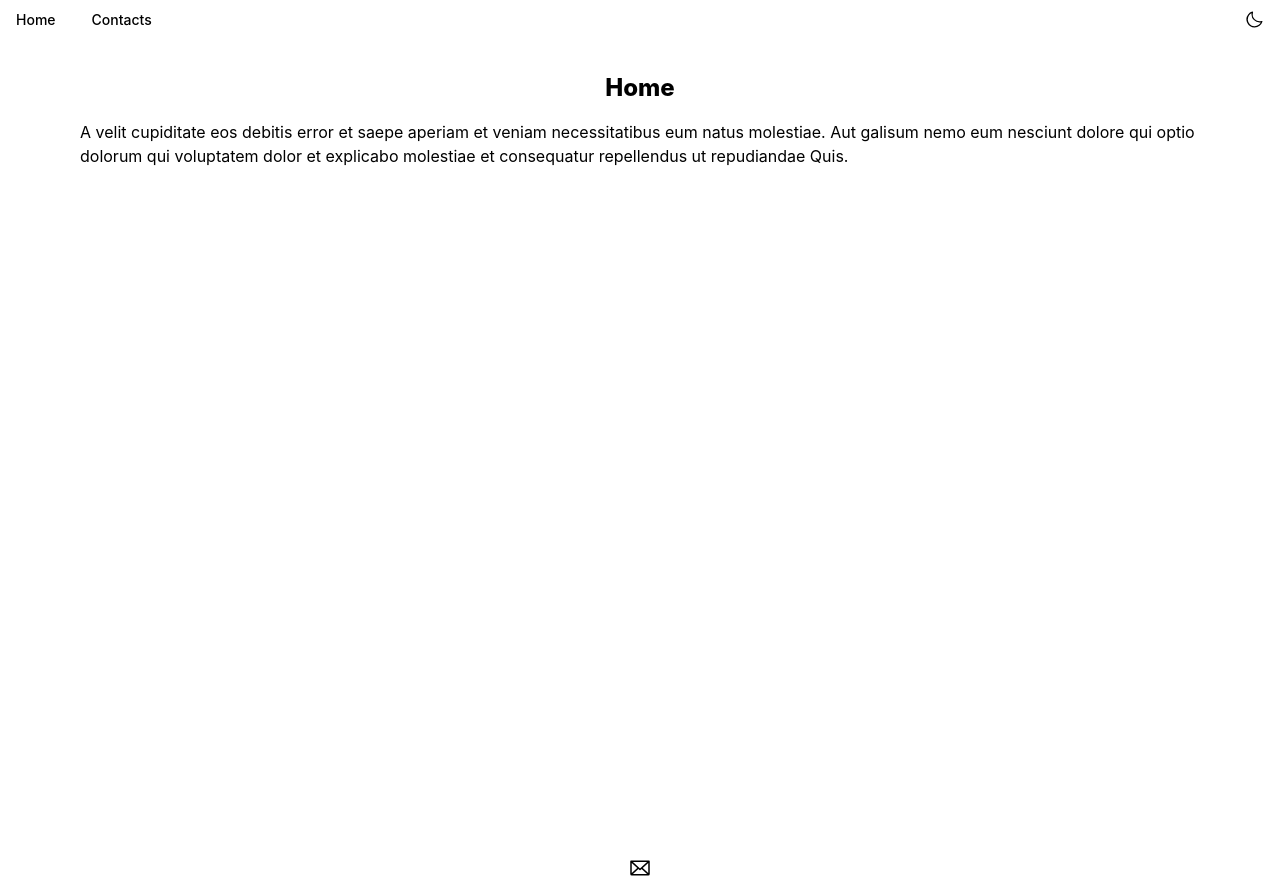
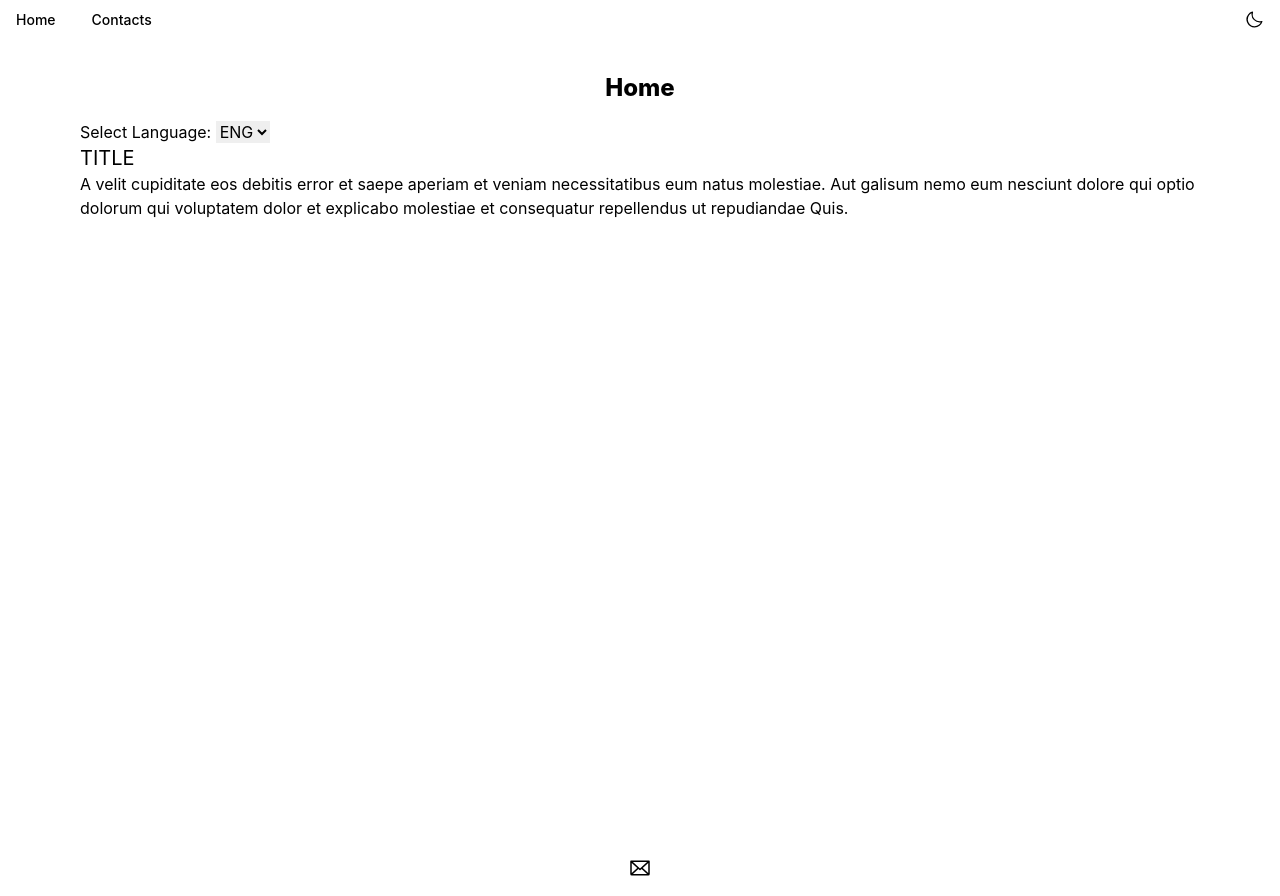
Before and after one commit to blitzmartin/poetry-translation, a React (Vite) app: page / in a window 1280 px wide. Built offline with nearby package versions, Linux system fonts and the light colour scheme.

Commit message:
add lang provider

```diff
--- a/src/pages/home/Home.tsx
+++ b/src/pages/home/Home.tsx
@@ -1,14 +1,19 @@
+import { LanguageSwitch } from '@/shared/LangSwitch'
 import { PageContainer } from '@/shared/PageContainer'
+import { useTranslation } from 'react-i18next'
 
 export const Home = () => {
   /*
-const { t } = useTranslation()
+
 const { t } = useTranslation('pages', {
     keyPrefix: 'home'
   })
    */
+  const { t } = useTranslation()
   return (
     <PageContainer title="Home">
+      <LanguageSwitch />
+      <div className="text-xl">{t('title')}</div>
       <p>
         A velit cupiditate eos debitis error et saepe aperiam et veniam
         necessitatibus eum natus molestiae. Aut galisum nemo eum nesciunt dolore
--- /dev/null
+++ b/src/providers/LangProvider.tsx
@@ -0,0 +1,34 @@
+import { ReactNode, createContext, useContext, useState } from 'react'
+
+type LangContextType = {
+  selectedLanguage: string
+  changeLanguage: (language: string) => void
+}
+
+const LangContext = createContext<LangContextType | undefined>(undefined)
+
+type LangProviderProps = {
+  children: ReactNode
+}
+
+export const LangProvider = ({ children }: LangProviderProps) => {
+  const [selectedLanguage, setSelectedLanguage] = useState('en')
+
+  const changeLanguage = (language: string) => {
+    setSelectedLanguage(language)
+  }
+
+  return (
+    <LangContext.Provider value={{ selectedLanguage, changeLanguage }}>
+      {children}
+    </LangContext.Provider>
+  )
+}
+
+export const useLang = () => {
+  const context = useContext(LangContext)
+  if (context === undefined) {
+    throw new Error('useLang must be used within a LangProvider')
+  }
+  return context
+}
--- a/src/routes/AppLayout.tsx
+++ b/src/routes/AppLayout.tsx
@@ -1,14 +1,17 @@
 import { ColorPreferenceProvider } from '@/providers/ColorPreferenceProvider'
+import { LangProvider } from '@/providers/LangProvider'
 import { Footer } from '@/shared/footer'
 import { Header } from '@/shared/header'
 import { Outlet } from 'react-router'
 
 export const AppLayout = () => {
   return (
-    <ColorPreferenceProvider>
-      <Header />
-      <Outlet />
-      <Footer />
-    </ColorPreferenceProvider>
+    <LangProvider>
+      <ColorPreferenceProvider>
+        <Header />
+        <Outlet />
+        <Footer />
+      </ColorPreferenceProvider>
+    </LangProvider>
   )
 }
--- /dev/null
+++ b/src/shared/LangSwitch.tsx
@@ -0,0 +1,26 @@
+import { useLang } from '@/providers/LangProvider'
+import { useTranslation } from 'react-i18next'
+
+export const LanguageSwitch = () => {
+  const { i18n } = useTranslation()
+  const { selectedLanguage, changeLanguage } = useLang()
+
+  const handleLanguageChange = (newLanguage: string) => {
+    i18n.changeLanguage(newLanguage)
+    changeLanguage(newLanguage)
+  }
+
+  return (
+    <div>
+      <label htmlFor="language-select">Select Language: </label>
+      <select
+        id="language-select"
+        value={selectedLanguage}
+        onChange={(e) => handleLanguageChange(e.target.value)}
+      >
+        <option value="en">ENG</option>
+        <option value="it">ITA</option>
+      </select>
+    </div>
+  )
+}
```
